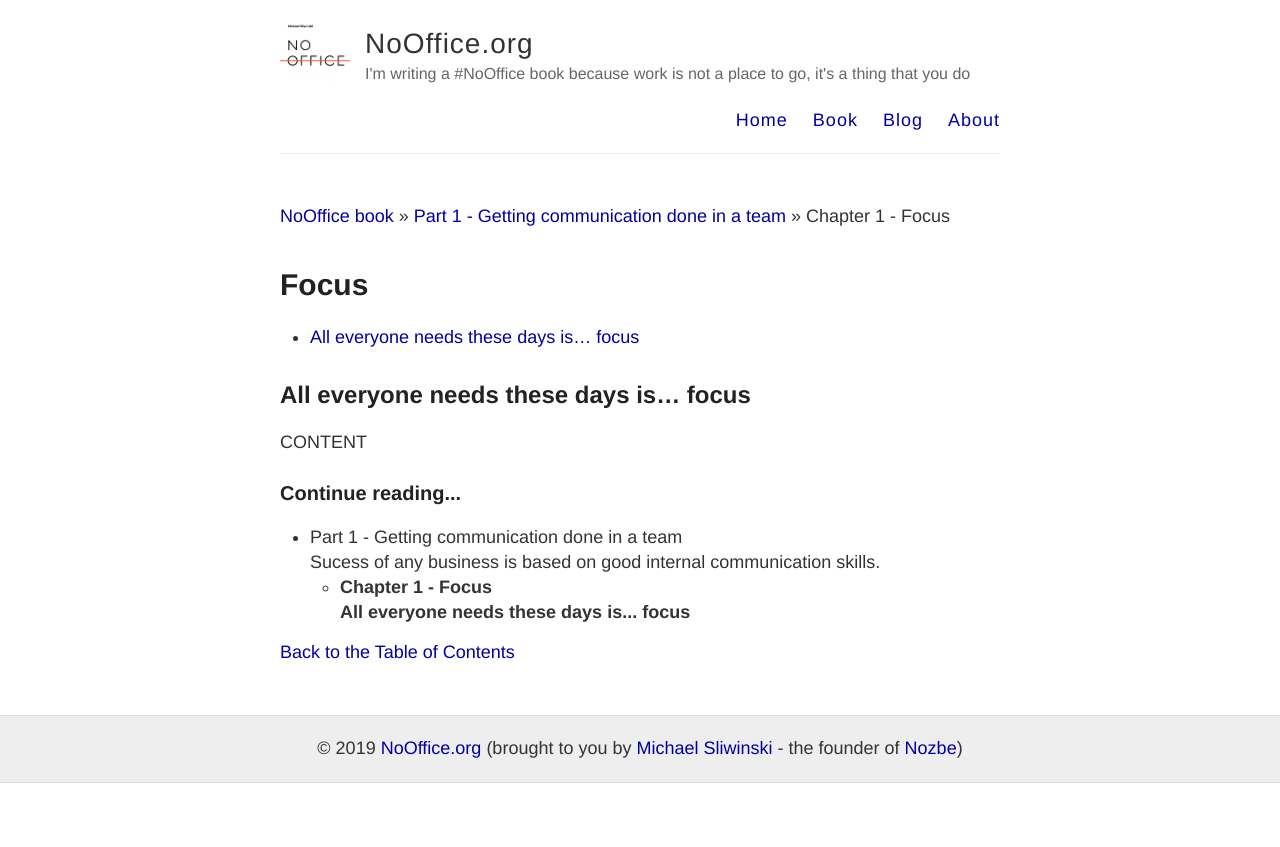
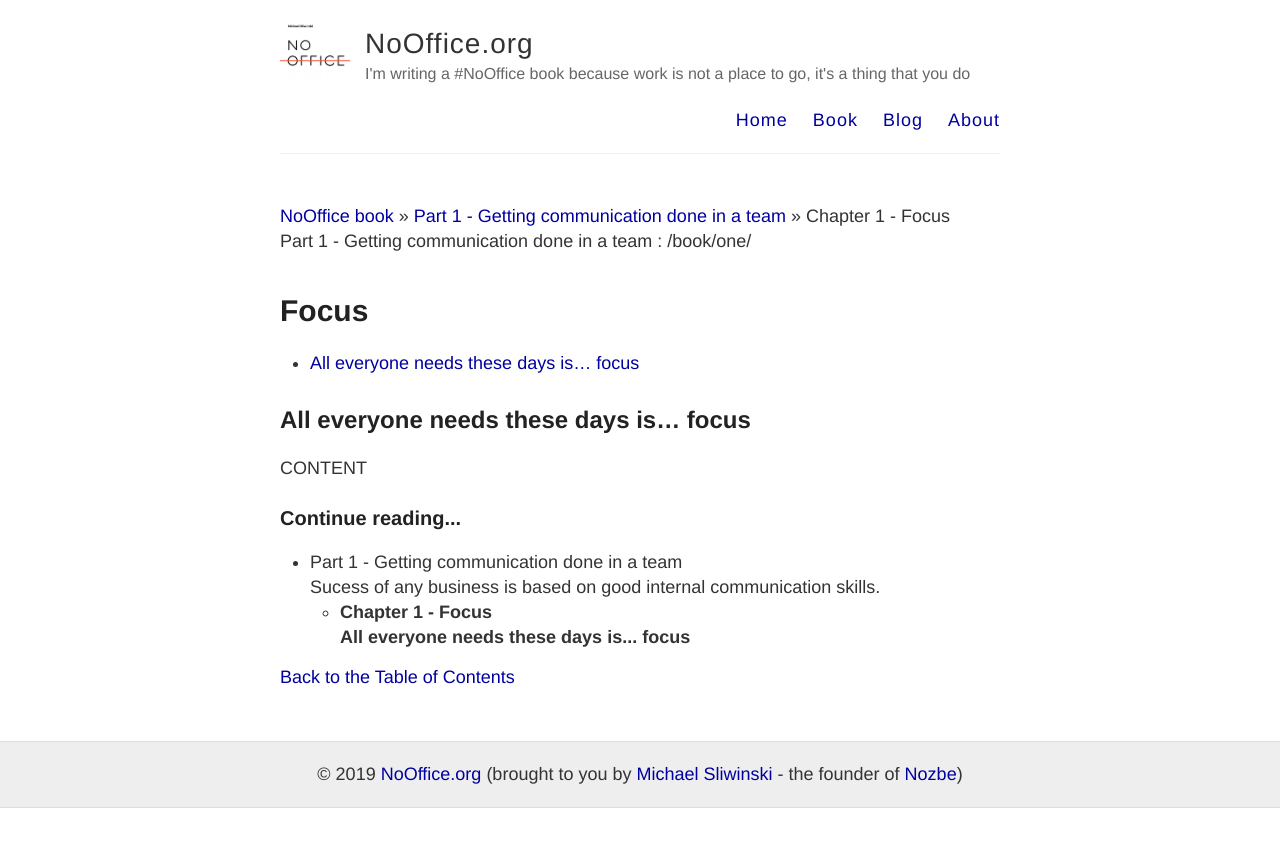
Before and after one commit to Nozbe/NoOffice.org, a Jekyll site: the page built from book/focus.md, in a window 1280 px wide. Shown: the top 847 px of the page. Built offline with Jekyll 4.4.1, drawn with Linux system fonts in a browser that asks for light colours.

Commit message:
Ref in TOC and next page test

```diff
--- a/_data/toc.yml
+++ b/_data/toc.yml
@@ -9,6 +9,7 @@
   url: /book/intro/
   part: intro
   status: ready # options are: empty (no document created even), draft (rough draft) and ready (published document)
+  ref: "" # reference URL that inspired this blog post
   chapters:
   - title: Acknowledgements
     subtitle: I would love to thank everyone who contributed to this book.
@@ -18,6 +19,7 @@
     subtitle: An all-remote team can be successful... and work better!
     url: /book/introduction/
     status: draft
+    ref: "https://nooffice.org/why-an-all-remote-team-can-be-successful-and-work-better-why-go-nooffice-video-a6694138ed1c/"
   - title: Why remote work rocks
     subtitle: What are the benefits of remote work?
     url: /book/benefits/
--- a/_includes/breadcrumb.html
+++ b/_includes/breadcrumb.html
@@ -1,11 +1,15 @@
 <div class="breadcrumb">
 <a href="{{ site.baseurl }}{{ site.data.toc.toc_url }}">{{ site.data.toc.toc_title }}</a> &#187;
+{% assign next = "" %}
 {% for item in site.data.toc.toc %}
 {% if item.part == page.part %}
-{% if item.url == page.url %}{{ item.title }}{% if item.status == "draft" %} {{ site.data.toc.toc_draft }}{% endif %}{% else %}<a href="{{ site.baseurl }}{{ item.url }}">{{ item.title }}</a>{% endif %}
+{% if next %}{% assign next_url = item.url %}{% assign next_title = item.title %}{% assign next = "" %}{% endif %}
+{% if item.url == page.url %}{% assign next = "true" %}{{ item.title }}{% if item.status == "draft" %} {{ site.data.toc.toc_draft }}{% endif %}{% else %}<a href="{{ site.baseurl }}{{ item.url }}">{{ item.title }}</a>{% endif %}
   {% for entry in item.chapters %}
   {% if entry.url == page.url %}&#187; {{ entry.title }}{% if entry.status == "draft" %} {{ site.data.toc.toc_draft }}{% endif %}{% endif %}
   {% endfor %}
   {% endif %}
 {% endfor %}
 </div>
+
+{{ next_title }} : {{ next_url }}
```
